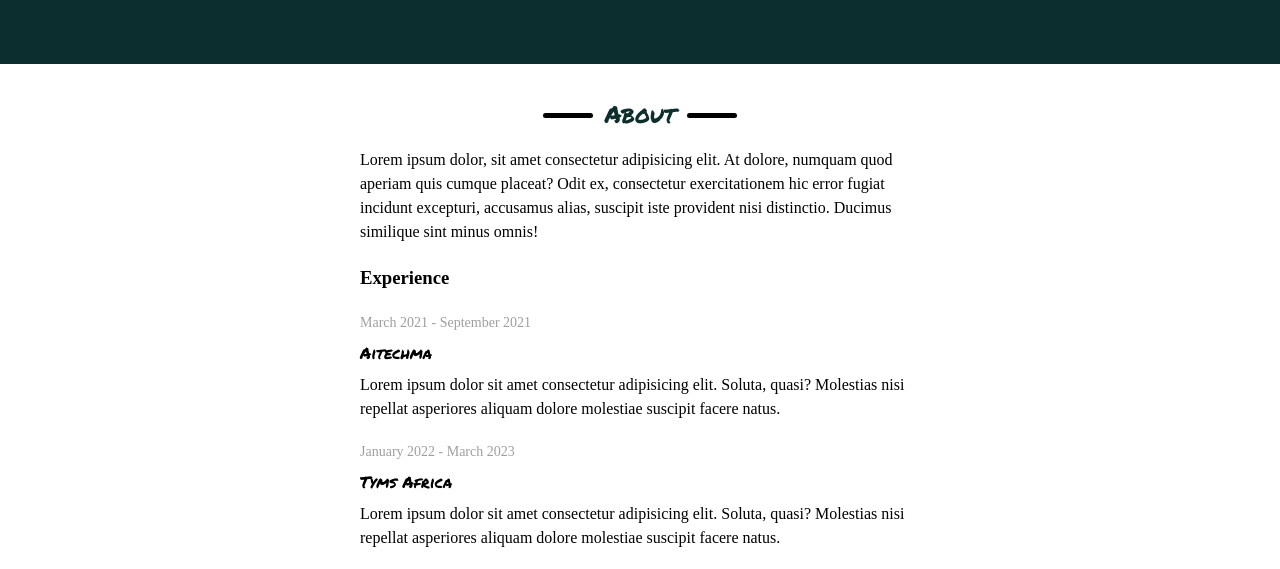
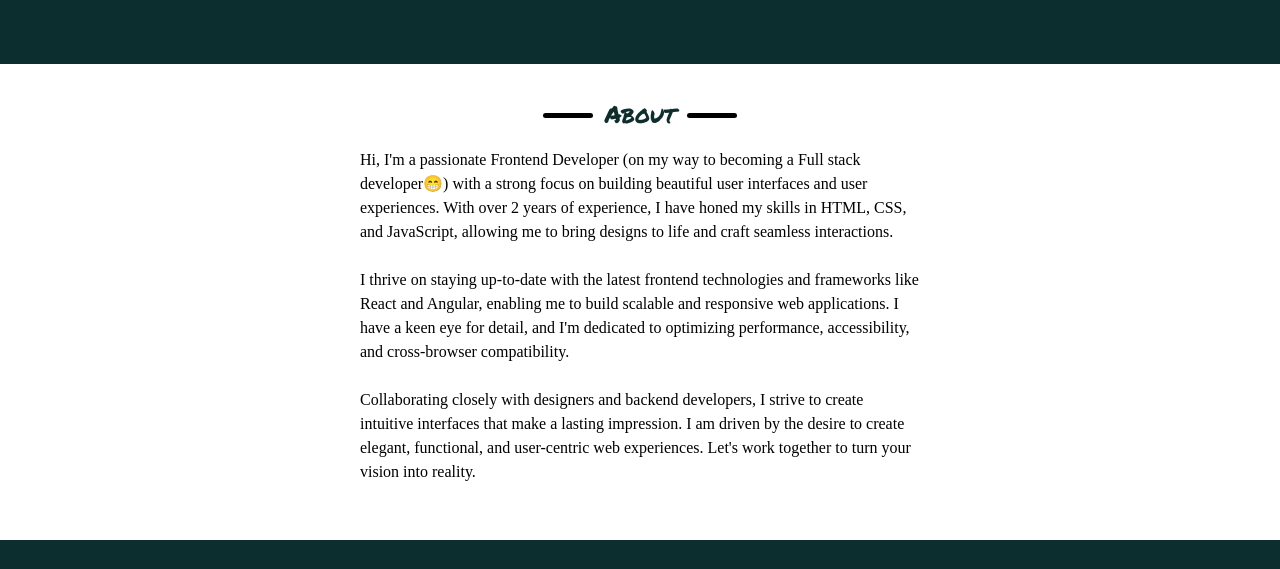
Before and after one commit to kevinvantus/kevinvantus.github.io, a website built with Vite: page index.html in a window 1280 px wide. Shown: the part 555-1124 px from the top of the page. Built offline with nearby package versions, Linux system fonts and the light colour scheme; some icons are missing.

Commit message:
about section

```diff
--- a/src/about.ts
+++ b/src/about.ts
@@ -3,34 +3,51 @@ const about = `
     <h2>About</h2>
 
     <article>
-      Lorem ipsum dolor, sit amet consectetur adipisicing elit. At dolore,
-      numquam quod aperiam quis cumque placeat? Odit ex, consectetur
-      exercitationem hic error fugiat incidunt excepturi, accusamus alias,
-      suscipit iste provident nisi distinctio. Ducimus similique sint minus
-      omnis!
-    </article>
+      <p>Hi, I'm a passionate Frontend Developer (on my way to becoming a
+        Full stack developer😁) with a strong
+      focus on building beautiful user interfaces and user experiences. With
+      over 2 years of experience, I have honed my skills in HTML, CSS, and JavaScript,
+      allowing me to bring designs to life and craft seamless interactions.
+      </p>
 
-    <article>
-      <h3>Experience</h3>
-      <p class="period">March 2021 - September 2021</p>
-      <h4 class="company">Aitechma</h4>
       <p>
-        Lorem ipsum dolor sit amet consectetur adipisicing elit. Soluta, quasi?
-        Molestias nisi repellat asperiores aliquam dolore molestiae suscipit
-        facere natus.
+      I thrive on staying up-to-date with the latest frontend technologies
+      and frameworks like React and Angular, enabling me to
+      build scalable and responsive web applications. I have a keen eye
+    for detail, and I'm dedicated to optimizing performance, accessibility,
+    and cross-browser compatibility.
+      </p>
+
+      <p>
+      Collaborating closely with designers
+      and backend developers, I strive to create intuitive interfaces
+      that make a lasting impression. I am driven by the desire to create
+       elegant, functional, and user-centric web experiences.
+       Let's work together to turn your vision into reality.
       </p>
     </article>
 
-    <article>
-      <p class="period">January 2022 - March 2023</p>
-      <h4 class="company">Tyms Africa</h4>
-      <p>
-        Lorem ipsum dolor sit amet consectetur adipisicing elit. Soluta, quasi?
-        Molestias nisi repellat asperiores aliquam dolore molestiae suscipit
-        facere natus.
-      </p>
-    </article>
-  </section>
-`;
+    </section>
+    `;
+// <article>
+//   <h3>Experience</h3>
+//   <p class="period">March 2021 - September 2021</p>
+//   <h4 class="company">Aitechma</h4>
+//   <p>
+//     Lorem ipsum dolor sit amet consectetur adipisicing elit. Soluta, quasi?
+//     Molestias nisi repellat asperiores aliquam dolore molestiae suscipit
+//     facere natus.
+//   </p>
+// </article>
+
+// <article>
+//   <p class="period">January 2022 - March 2023</p>
+//   <h4 class="company">Tyms Africa</h4>
+//   <p>
+//     Lorem ipsum dolor sit amet consectetur adipisicing elit. Soluta, quasi?
+//     Molestias nisi repellat asperiores aliquam dolore molestiae suscipit
+//     facere natus.
+//   </p>
+// </article>
 
 export default about;
--- a/src/style.scss
+++ b/src/style.scss
@@ -161,6 +161,10 @@ header {
     margin-block-end: 1.25rem;
     max-width: 70ch;
     margin-inline: auto;
+
+    p {
+      margin-block-end: 1.5rem;
+    }
   }
 
   h3 {
```
